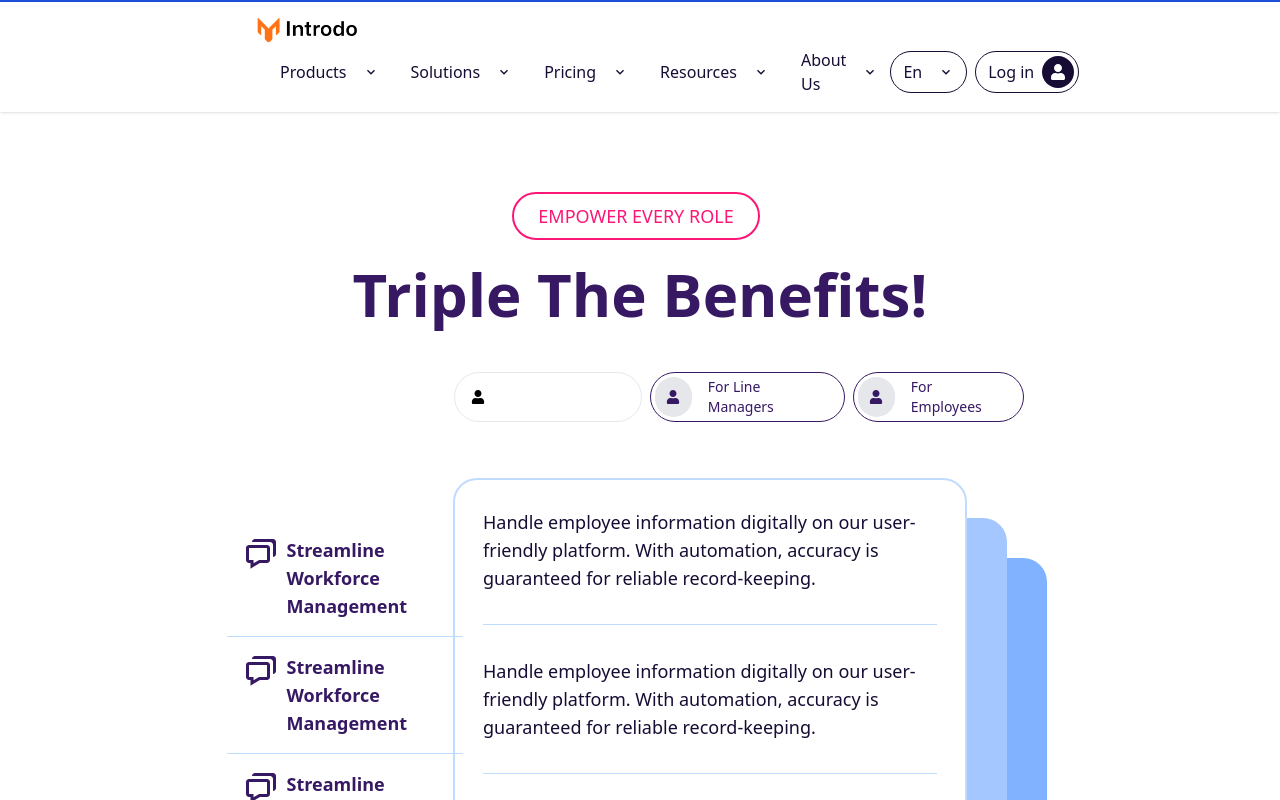
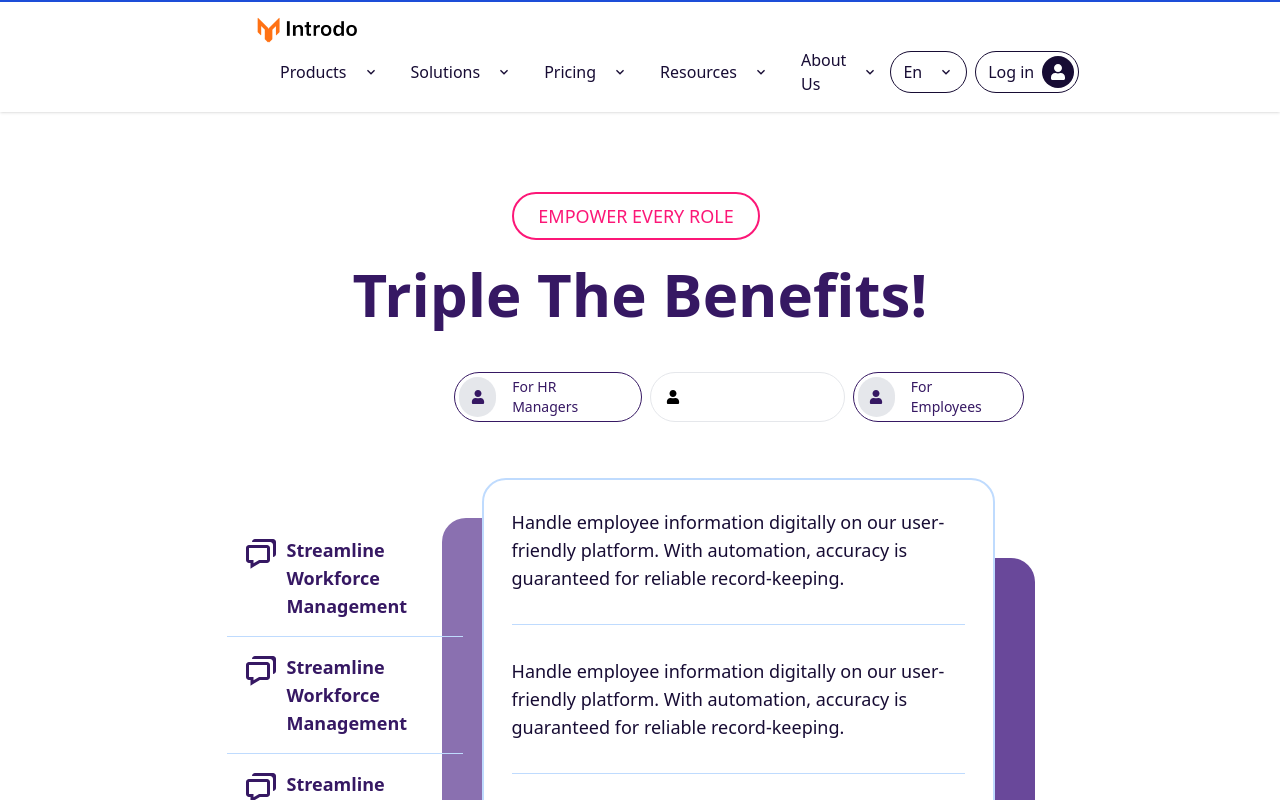
Before and after one commit to 2000polo/Introdo, a React (Create React App) app: page / in a window 1280 px wide. Shown: the top 800 px of the page. Built offline with nearby package versions, Linux system fonts and the light colour scheme.

Commit message:
auto switching tab in heros section functionality completed

```diff
--- a/src/veiws/Home/components/HeroSection.jsx
+++ b/src/veiws/Home/components/HeroSection.jsx
@@ -1,15 +1,24 @@
-import React, { useState } from 'react'
+import React, { useEffect, useState } from 'react'
 import HeroSectionTab from './HeroSectionTab'
 import { BiChat } from 'react-icons/bi';
 
 const HeroSection = () => {
 
-  const [currentTab, setCurrentTab] = useState('1');
+  const [currentTab, setCurrentTab] = useState(1);
+
+  useEffect(() => {
+    // Increment every 5 seconds
+    const interval = setInterval(() => {
+      setCurrentTab((prevCount) => (prevCount === 3 ? 1 : prevCount + 1));
+    }, 5000);
+
+    return () => clearInterval(interval); // Clean up the interval on component unmount
+  }, []);
 
   const tabs = [
     {
         Tab: 'For HR Managers',
-        value: '1',
+        value: 1,
         tab_color: 'blue-600',
         'box-shadow':  "40px 40px #A4C7FF, 80px 80px #81B2FF",
         'box-shadow-min':  "5px 5px #A4C7FF, 10px 10px #81B2FF",
@@ -18,7 +27,7 @@ const HeroSection = () => {
     },
     {
         Tab: 'For Line Managers',
-        value: '2',
+        value: 2,
         tab_color: 'violet-600',
         'box-shadow': "-40px 40px #8A70B0, 40px 80px #69489A",
         'box-shadow-min': "-5px 5px #8A70B0, 10px 10px #69489A",
@@ -27,7 +36,7 @@ const HeroSection = () => {
     },
     {
         Tab: 'For Employees',
-        value: '3',
+        value: 3,
         tab_color: 'orange-600',
         'box-shadow': "-40px 40px #FFC58A, -80px 80px #FFAE5C",
         'box-shadow-min': "-5px 5px #FFC58A, -10px 10px #FFAE5C",
--- a/src/veiws/Home/components/HeroSectionTab.jsx
+++ b/src/veiws/Home/components/HeroSectionTab.jsx
@@ -7,7 +7,7 @@ const HeroSectionTab = ({currentTab, setCurrentTab, tabs}) => {
     const onTabChangeHandler = (e) => {
         const value = e.target.getAttribute('data-value');
         console.log(value)
-        setCurrentTab(value);
+        setCurrentTab(parseInt(value));
     }
 
   return (
--- a/src/veiws/Home/components/TabItem.jsx
+++ b/src/veiws/Home/components/TabItem.jsx
@@ -7,17 +7,17 @@ const TabItem = ({currentTab, onTabChangeHandler, tab: {Tab, value, visiblity, t
 
     return (
         <>
-            <div data-value={value} onClick={onTabChangeHandler} className={` flex md:hidden ${currentTab === value ? `border-b-4 ${tab_border}` : ''} pb-1 items-center gap-1`}>
-                <div data-value={value} className={`${currentTab === value ? `text-white ${'bg-'+tab_color}` : ' text-secondary'} p-2 rounded-full grid justify-center content-center`}>
+            <div data-value={value+''} onClick={onTabChangeHandler} className={` flex md:hidden ${currentTab === value ? `border-b-4 ${tab_border}` : ''} pb-1 items-center gap-1`}>
+                <div data-value={value+''} className={`${currentTab === value ? `text-white ${'bg-'+tab_color}` : ' text-secondary'} p-2 rounded-full grid justify-center content-center`}>
                     <FaUser />
                 </div>
-                <p data-value={value} className={`${currentTab === value ? 'text-secondary' : 'text-secondary'} text-sm mr-6`}>{Tab}</p>
+                <p data-value={value+''} className={`${currentTab === value ? 'text-secondary' : 'text-secondary'} text-sm mr-6`}>{Tab}</p>
             </div>
-            <div data-value={value} onClick={onTabChangeHandler} className={`hidden md:flex ${currentTab === value ? `bg-${tab_color}` : ' border-solid border-[1px] border-secondary'} border-solid border-[1px] rounded-full p-1 items-center gap-2`}>
-                <div data-value={value} className={`${currentTab === value ? `bg-white ${'text-'+tab_color}` : 'bg-gray-200 text-secondary'} p-2 rounded-full w-[40px] h-[40px] grid justify-center content-center mr-2`}>
+            <div data-value={value+''} onClick={onTabChangeHandler} className={`hidden md:flex ${currentTab === value ? `bg-${tab_color}` : ' border-solid border-[1px] border-secondary'} border-solid border-[1px] rounded-full p-1 items-center gap-2`}>
+                <div data-value={value+''} className={`${currentTab === value ? `bg-white ${'text-'+tab_color}` : 'bg-gray-200 text-secondary'} p-2 rounded-full w-[40px] h-[40px] grid justify-center content-center mr-2`}>
                     <FaUser />
                 </div>
-                <p data-value={value} className={`${currentTab === value ? 'text-white' : 'text-secondary'} font-base mr-6`}>{Tab}</p>
+                <p data-value={value+''} className={`${currentTab === value ? 'text-white' : 'text-secondary'} font-base mr-6`}>{Tab}</p>
             </div>
         </>
 
```
